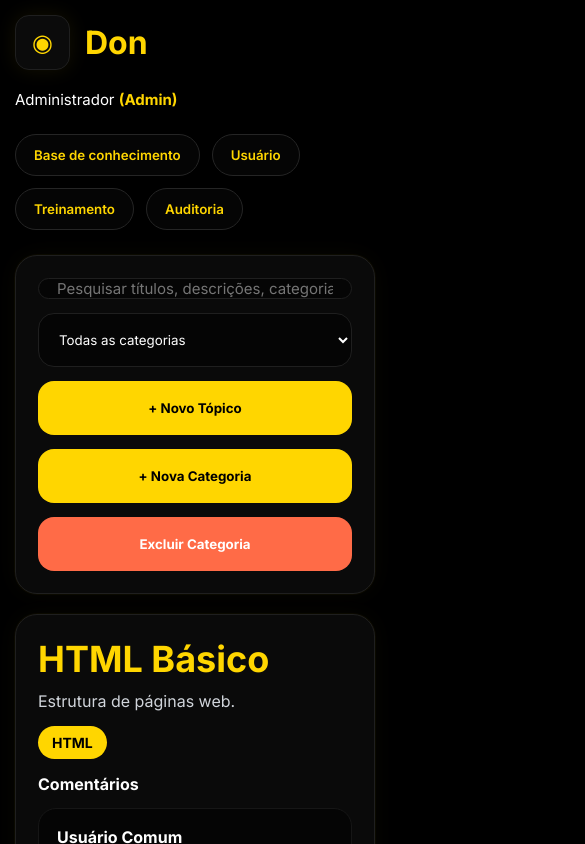
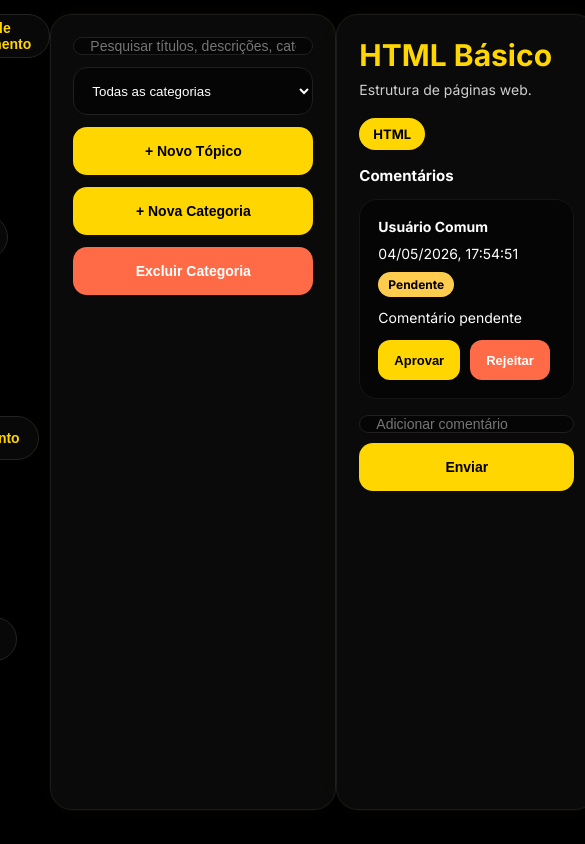
Before and after one commit to Wertco-Bombas/Wertco, a Next.js app: page /dashboard in a window 390 px wide. Shown: the top 844 px of the page, 585 px wide, since content can reach past the window. Built offline with nearby package versions, Linux system fonts and the light colour scheme.

Commit message:
Update globals.css

```diff
--- a/styles/globals.css
+++ b/styles/globals.css
@@ -18,62 +18,58 @@ body{
   overflow-x:hidden;
 }
 
-a{
-  text-decoration:none;
-  color:inherit;
+.page{
+  width:100%;
+  min-height:100vh;
+  background:#000;
+  padding:24px;
+  display:flex;
+  justify-content:center;
 }
 
-button,
-input,
-textarea,
-select{
-  font-family:'Inter',sans-serif;
-  outline:none;
+.container{
+  width:100%;
+  max-width:1280px;
 }
 
-.page{
-  min-height:100vh;
-  background:#000;
-  padding:30px;
-}
-
-/* TOPO */
+/* TOPBAR */
 
 .topbar{
   display:flex;
+  align-items:center;
   justify-content:space-between;
-  align-items:center;
-  margin-bottom:25px;
+  margin-bottom:26px;
 }
 
 .logoArea{
   display:flex;
   align-items:center;
-  gap:15px;
+  gap:14px;
 }
 
 .logoIcon{
-  width:55px;
-  height:55px;
+  width:52px;
+  height:52px;
   border-radius:14px;
-  background:#0b0b0b;
-  border:1px solid #1f1f1f;
+  background:#0c0c0c;
+  border:1px solid #202020;
   display:flex;
   align-items:center;
   justify-content:center;
   color:#ffd600;
-  font-size:24px;
-  box-shadow:0 0 20px rgba(255,214,0,.08);
+  font-size:20px;
+  box-shadow:0 0 20px rgba(255,214,0,.05);
 }
 
 .logoText{
   color:#ffd600;
-  font-size:32px;
+  font-size:30px;
   font-weight:700;
 }
 
 .userInfo{
-  font-size:15px;
+  color:#fff;
+  font-size:14px;
 }
 
 .admin{
@@ -86,79 +82,83 @@ select{
 .menu{
   display:flex;
   gap:12px;
-  margin-bottom:25px;
   flex-wrap:wrap;
+  margin-bottom:24px;
 }
 
 .menuBtn{
-  background:#050505;
-  border:1px solid #252525;
+  height:44px;
+  padding:0 18px;
+  border-radius:999px;
+  border:1px solid #232323;
+  background:#080808;
   color:#ffd600;
-  border-radius:999px;
-  padding:12px 18px;
   cursor:pointer;
+  font-size:14px;
+  font-weight:600;
   transition:.2s;
-  font-weight:600;
 }
 
 .menuBtn:hover{
-  background:#111;
-  transform:translateY(-1px);
+  background:#101010;
 }
 
-/* BOX PRINCIPAL */
+/* BOXES */
 
 .box{
   background:#0a0a0a;
-  border:1px solid #1f1f1f;
+  border:1px solid #1b1b1b;
   border-radius:22px;
   padding:22px;
   margin-bottom:20px;
   box-shadow:
-    0 0 0 1px rgba(255,214,0,.03),
-    0 0 25px rgba(255,214,0,.03);
+    0 0 0 1px rgba(255,214,0,.02),
+    0 0 30px rgba(255,214,0,.02);
 }
 
 /* SEARCH */
 
 .searchBar{
   display:flex;
-  gap:14px;
+  gap:12px;
+  align-items:center;
   flex-wrap:wrap;
 }
 
 .searchInput{
   flex:1;
-  min-width:250px;
-  height:54px;
+  min-width:240px;
+  height:48px;
   background:#050505;
   border:1px solid #1f1f1f;
-  border-radius:16px;
+  border-radius:14px;
   color:#fff;
-  padding:0 18px;
-  font-size:15px;
+  padding:0 16px;
+  font-size:14px;
 }
 
 .select{
-  width:230px;
-  height:54px;
+  width:220px;
+  height:48px;
   background:#050505;
   border:1px solid #1f1f1f;
-  border-radius:16px;
+  border-radius:14px;
   color:#fff;
-  padding:0 16px;
+  padding:0 14px;
 }
 
 /* BOTÕES */
 
 .btn{
+  height:48px;
+  padding:0 18px;
   border:none;
-  border-radius:16px;
-  height:54px;
-  padding:0 22px;
+  border-radius:14px;
   cursor:pointer;
+  font-size:14px;
+  font-weight:700;
   transition:.2s;
-  font-weight:700;
+  white-space:nowrap;
 }
 
 .btn:hover{
@@ -175,24 +175,26 @@ select{
   color:#fff;
 }
 
-/* TÓPICOS */
+/* TOPIC */
 
 .topicHeader{
   display:flex;
+  align-items:flex-start;
   justify-content:space-between;
-  align-items:flex-start;
-  margin-bottom:15px;
+  gap:20px;
+  margin-bottom:16px;
 }
 
 .topicTitle{
   color:#ffd600;
-  font-size:36px;
+  font-size:30px;
   font-weight:700;
-  margin-bottom:10px;
+  margin-bottom:8px;
 }
 
 .topicDesc{
-  color:#d1d5db;
+  color:#cfcfcf;
+  font-size:14px;
 }
 
 .tag{
@@ -200,8 +202,8 @@ select{
   color:#000;
   border-radius:999px;
   padding:8px 14px;
+  font-size:13px;
   font-weight:700;
-  font-size:14px;
 }
 
 /* COMMENTS */
@@ -209,14 +211,15 @@ select{
 .commentsTitle{
   margin-bottom:14px;
   font-weight:700;
+  font-size:15px;
 }
 
 .comment{
   background:#050505;
-  border:1px solid #161616;
+  border:1px solid #151515;
   border-radius:18px;
   padding:18px;
-  margin-bottom:15px;
+  margin-bottom:16px;
 }
 
 .commentTop{
@@ -225,6 +228,7 @@ select{
   gap:10px;
   flex-wrap:wrap;
   margin-bottom:12px;
+  font-size:14px;
 }
 
 .commentUser{
@@ -234,14 +238,16 @@ select{
 .pending{
   background:#ffcc4d;
   color:#000;
-  padding:6px 12px;
   border-radius:999px;
-  font-size:13px;
+  padding:5px 10px;
+  font-size:12px;
   font-weight:700;
 }
 
 .commentText{
-  margin-bottom:15px;
+  margin-bottom:14px;
+  color:#fff;
+  font-size:14px;
 }
 
 .commentActions{
@@ -250,10 +256,12 @@ select{
 }
 
 .smallBtn{
+  height:40px;
+  padding:0 16px;
   border:none;
   border-radius:12px;
-  padding:10px 18px;
   cursor:pointer;
+  font-size:13px;
   font-weight:700;
 }
 
@@ -267,22 +275,23 @@ select{
   color:#fff;
 }
 
-/* NOVO COMENTÁRIO */
+/* ADD COMMENT */
 
 .newComment{
   display:flex;
   gap:10px;
-  margin-top:15px;
+  align-items:center;
 }
 
 .newComment input{
   flex:1;
-  height:54px;
+  height:48px;
   background:#050505;
   border:1px solid #1f1f1f;
   border-radius:14px;
+  color:#fff;
   padding:0 16px;
-  color:#fff;
+  font-size:14px;
 }
 
 /* LOGIN */
@@ -290,67 +299,78 @@ select{
 .loginPage{
   min-height:100vh;
   display:flex;
+  align-items:center;
   justify-content:center;
-  align-items:center;
   background:#000;
+  padding:20px;
 }
 
 .loginBox{
   width:100%;
-  max-width:480px;
+  max-width:440px;
   background:#0a0a0a;
-  border:1px solid #1f1f1f;
+  border:1px solid #1d1d1d;
   border-radius:24px;
-  padding:35px;
-  box-shadow:0 0 30px rgba(255,214,0,.05);
+  padding:34px;
+  box-shadow:0 0 30px rgba(255,214,0,.04);
 }
 
 .loginTitle{
   color:#ffd600;
-  font-size:42px;
+  font-size:38px;
   font-weight:700;
-  margin-bottom:25px;
+  margin-bottom:26px;
 }
 
 .field{
-  margin-bottom:20px;
+  margin-bottom:18px;
 }
 
 .field label{
   display:block;
   margin-bottom:10px;
+  font-size:14px;
 }
 
 .field input{
   width:100%;
-  height:58px;
+  height:52px;
   background:#050505;
   border:1px solid #1f1f1f;
-  border-radius:16px;
+  border-radius:14px;
+  color:#fff;
   padding:0 16px;
-  color:#fff;
 }
 
-.loginButtons{
-  display:flex;
-  gap:12px;
-  margin-top:10px;
+.loginBtn{
+  width:100%;
+  height:52px;
+  border:none;
+  border-radius:14px;
+  background:#ffd600;
+  color:#000;
+  font-weight:700;
+  cursor:pointer;
+  margin-top:8px;
 }
 
-.demo{
-  background:transparent;
-  border:1px solid #333;
-  color:#fff;
-}
+/* RESPONSIVO */
 
 @media(max-width:768px){
 
   .page{
-    padding:15px;
+    padding:14px;
+  }
+
+  .topbar{
+    flex-direction:column;
+    align-items:flex-start;
+    gap:18px;
   }
 
   .searchBar{
     flex-direction:column;
+    align-items:stretch;
   }
 
   .select{
@@ -363,12 +383,9 @@ select{
 
   .topicHeader{
     flex-direction:column;
-    gap:15px;
   }
 
-  .topbar{
-    flex-direction:column;
-    align-items:flex-start;
-    gap:20px;
+  .btn{
+    width:100%;
   }
 }
```
